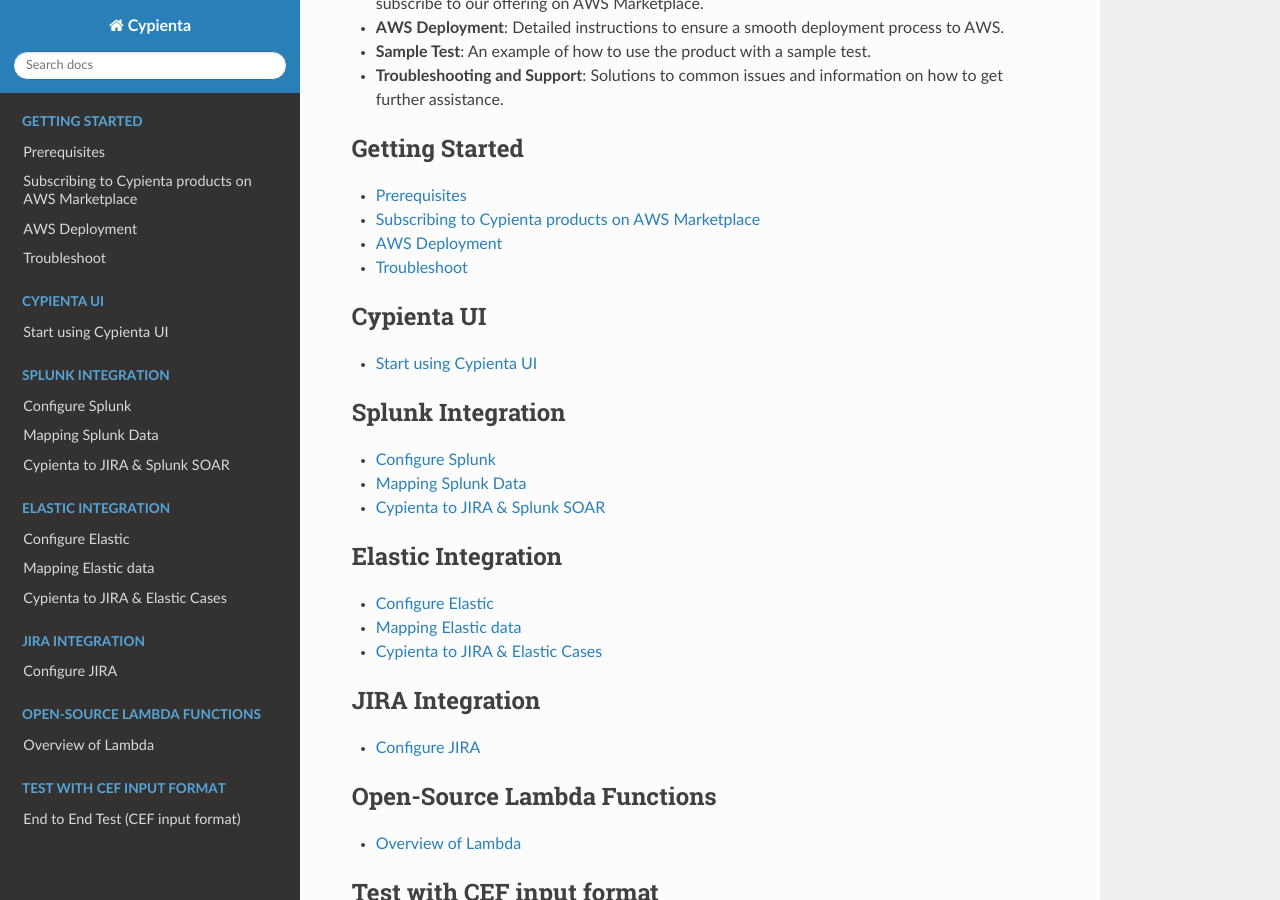
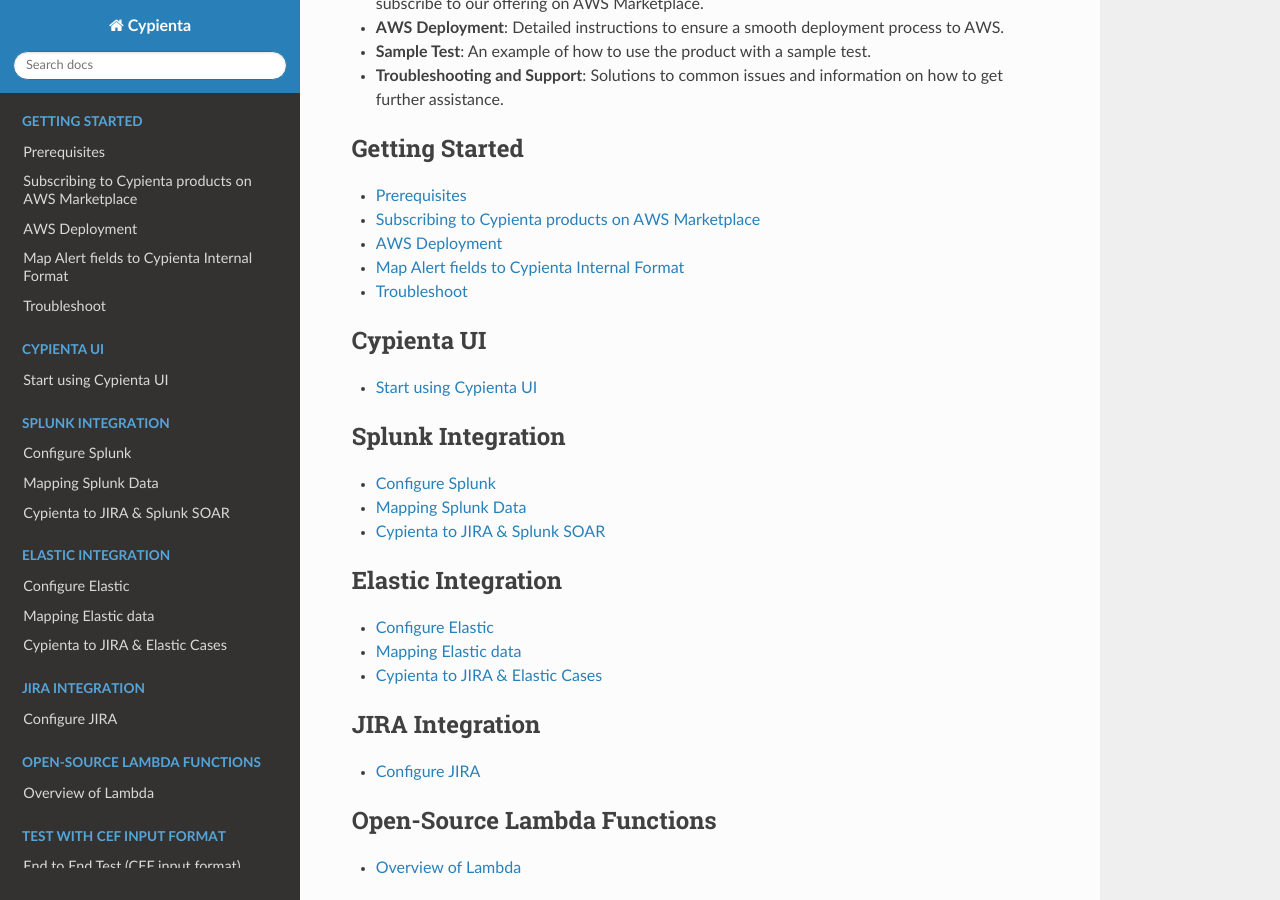
Before and after one commit to cypienta/docs, a Sphinx documentation site: the page built from docs/source/index.rst, in a window 1280 px wide and 900 px high, scrolled down 360 px. Built offline with Sphinx 7.4.7 and the Read the Docs theme 3.1.0, drawn with Linux system fonts in a browser that asks for light colours; part of the change alters nothing that is shown.

```diff
--- a/docs/source/index.rst
+++ b/docs/source/index.rst
@@ -18,6 +18,7 @@ In this documentation, you will find detailed instructions for:
     getting_started/prerequisites
     getting_started/subscription
     getting_started/deploy
+    deploy_ui/mapping
     getting_started/troubleshoot
 
 .. toctree::
```
Also changed, not shown: docs/source/deploy_ui/mapping.rst (renamed from docs/source/mapping/mapping.rst), docs/source/deploy_ui/resources/activate_mapping.png (renamed from docs/source/mapping/resources/activate_mapping.png), docs/source/deploy_ui/resources/add_alerts.png (renamed from docs/source/mapping/resources/add_alerts.png), docs/source/deploy_ui/resources/alerts_mapping.png (renamed from docs/source/mapping/resources/alerts_mapping.png), docs/source/deploy_ui/resources/mapping_saved.png (renamed from docs/source/mapping/resources/mapping_saved.png), docs/source/deploy_ui/resources/node_feature.png (renamed from docs/source/mapping/resources/node_feature.png), docs/source/deploy_ui/resources/pipeline_triggered.png (renamed from docs/source/mapping/resources/pipeline_triggered.png), docs/source/deploy_ui/resources/save_mapping.png (renamed from docs/source/mapping/resources/save_mapping.png), docs/source/deploy_ui/resources/save_mapping_name.png (renamed from docs/source/mapping/resources/save_mapping_name.png), docs/source/mapping/resources/ui_login.png (deleted).
